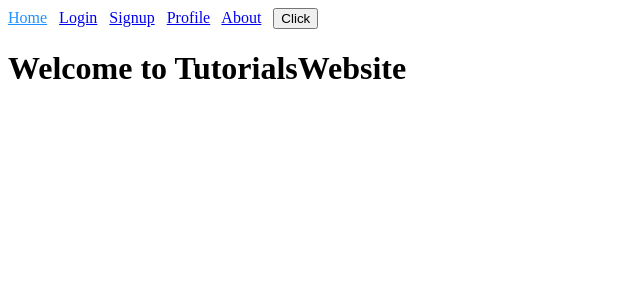
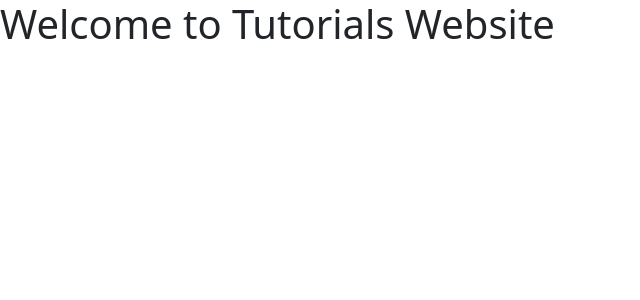
Before and after one commit to staraneelpatra/AngularApp16, an Angular app in the folder AngularApp16/: page / in a window 1280 px wide. Shown: the top 300 px of the page, without its empty margins (0-640 px from the left). Built offline with nearby package versions, Linux system fonts and the light colour scheme.

Commit message:
Cleanup/Backup before  starting bootstrap. Bootstrp Installed

```diff
--- a/AngularApp16/angular.json
+++ b/AngularApp16/angular.json
@@ -25,6 +25,7 @@
               "src/assets"
             ],
             "styles": [
+              "node_modules/bootstrap/dist/css/bootstrap.min.css",
               "src/styles.css"
             ],
             "scripts": []
--- a/AngularApp16/package.json
+++ b/AngularApp16/package.json
@@ -18,6 +18,9 @@
     "@angular/platform-browser": "^16.1.0",
     "@angular/platform-browser-dynamic": "^16.1.0",
     "@angular/router": "^16.1.0",
+    "@ng-bootstrap/ng-bootstrap": "^15.1.2",
+    "@popperjs/core": "^2.11.6",
+    "bootstrap": "^5.2.3",
     "rxjs": "~7.8.0",
     "tslib": "^2.3.0",
     "zone.js": "~0.13.0"
@@ -26,6 +29,7 @@
     "@angular-devkit/build-angular": "^16.1.0",
     "@angular/cli": "~16.1.0",
     "@angular/compiler-cli": "^16.1.0",
+    "@angular/localize": "^16.1.0",
     "@types/jasmine": "~4.3.0",
     "jasmine-core": "~4.6.0",
     "karma": "~6.4.0",
--- a/AngularApp16/src/app/app.component.html
+++ b/AngularApp16/src/app/app.component.html
@@ -96,7 +96,7 @@
     <!-- <h1>{{Myarray  | json | uppercase }}</h1> -->
 
     <!-- Routing -->
-    <a routerLink="/" routerLinkActive="active" [routerLinkActiveOptions]="{exact:true}">Home</a>
+    <!-- <a routerLink="/" routerLinkActive="active" [routerLinkActiveOptions]="{exact:true}">Home</a>
     &nbsp;
     <a routerLink="/login" routerLinkActive="active">Login</a>
     &nbsp;
@@ -106,7 +106,7 @@
     &nbsp;
     <a routerLink="/about" routerLinkActive="active">About</a>
     &nbsp;
-    <button (click)="redirect()">Click</button>
+    <button (click)="redirect()">Click</button> -->
     <router-outlet>
     </router-outlet>
 </div>
--- a/AngularApp16/src/app/app.module.ts
+++ b/AngularApp16/src/app/app.module.ts
@@ -8,6 +8,7 @@ import { FormsModule } from '@angular/forms';
 import { SalutationPipePipe } from './salutation-pipe.pipe';
 import { HomeComponent } from './home/home.component';
 import { PagenotfoundComponent } from './pagenotfound/pagenotfound.component';
+import { NgbModule } from '@ng-bootstrap/ng-bootstrap';
 
 @NgModule({
   declarations: [
@@ -20,7 +21,8 @@ import { PagenotfoundComponent } from './pagenotfound/pagenotfound.component';
     BrowserModule,
     AppRoutingModule,
     CustomerModule,
-    FormsModule
+    FormsModule,
+    NgbModule
   ],
   providers: [],
   bootstrap: [AppComponent]
--- a/AngularApp16/src/app/home/home.component.html
+++ b/AngularApp16/src/app/home/home.component.html
@@ -1 +1 @@
-<h1>Welcome to TutorialsWebsite</h1>
+<h1>Welcome to Tutorials Website</h1>
--- a/AngularApp16/src/main.ts
+++ b/AngularApp16/src/main.ts
@@ -1,3 +1,5 @@
+/// <reference types="@angular/localize" />
+
 import { platformBrowserDynamic } from '@angular/platform-browser-dynamic';
 
 import { AppModule } from './app/app.module';
--- a/AngularApp16/tsconfig.app.json
+++ b/AngularApp16/tsconfig.app.json
@@ -3,7 +3,9 @@
   "extends": "./tsconfig.json",
   "compilerOptions": {
     "outDir": "./out-tsc/app",
-    "types": []
+    "types": [
+      "@angular/localize"
+    ]
   },
   "files": [
     "src/main.ts"
```
Also changed, not shown: 2 other files (tests, documents, lock files or other folders).
